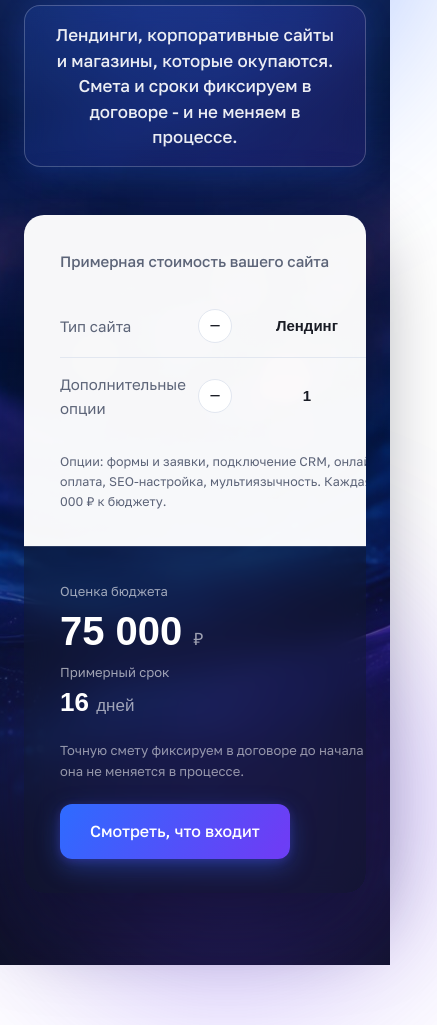
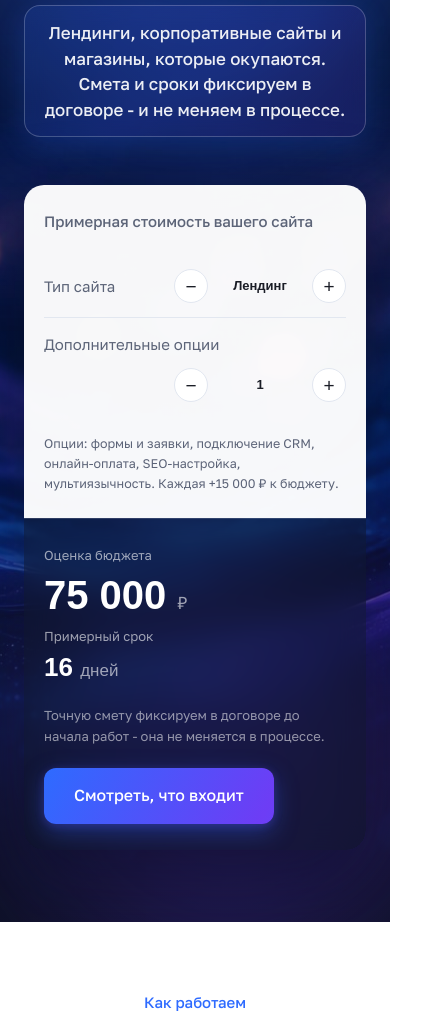
Before and after one commit to fedotov1963-ux/SiteCraft, a plain HTML site: page index.html in a window 390 px wide. Shown: the part 261-1286 px from the top of the page, 437 px wide, since content can reach past the window. Drawn offline with Linux system fonts and the light colour scheme; a web font is replaced by a local one.

Commit message:
Fix mobile overflow: clip hero orbs, wrap stepper rows

```diff
--- a/css/style.css
+++ b/css/style.css
@@ -89,6 +89,7 @@ header.scrolled {
   position: relative; min-height: 100vh;
   display: flex; flex-direction: column;
   color: var(--white);
+  overflow: hidden;
 }
 .hero-bg {
   position: absolute; inset: 0;
@@ -406,8 +407,13 @@ footer a:hover { color: var(--white); }
   .nav-right .pill span { display: none; }
   .nav-right .pill { padding: 8px; }
   .hero-top { padding-top: 130px; }
+  .hero .sub { padding: 14px 18px; }
   .calc { grid-template-columns: 1fr; }
-  .calc-out { border-left: none; border-top: 1px solid rgba(255,255,255,.14); }
+  .calc-input { padding: 24px 20px; }
+  .calc-out { padding: 26px 20px; border-left: none; border-top: 1px solid rgba(255,255,255,.14); }
+  .stepper-row { flex-wrap: wrap; }
+  .stepper { gap: 10px; margin-left: auto; }
+  .stepper .val { min-width: 84px; font-size: 13px; }
   .steps-grid, .cases, .pricing { grid-template-columns: 1fr; }
   .svc { grid-template-columns: 48px 1fr; }
   .svc .tag { grid-column: 2; padding-top: 0; }
--- a/index.html
+++ b/index.html
@@ -12,7 +12,7 @@
 <link rel="preconnect" href="https://fonts.googleapis.com">
 <link rel="preconnect" href="https://fonts.gstatic.com" crossorigin>
 <link href="https://fonts.googleapis.com/css2?family=Golos+Text:wght@400;500;700&family=Unbounded:wght@500;600&display=swap" rel="stylesheet">
-<link rel="stylesheet" href="css/style.css?v=3">
+<link rel="stylesheet" href="css/style.css?v=4">
 </head>
 <body>
 
```
